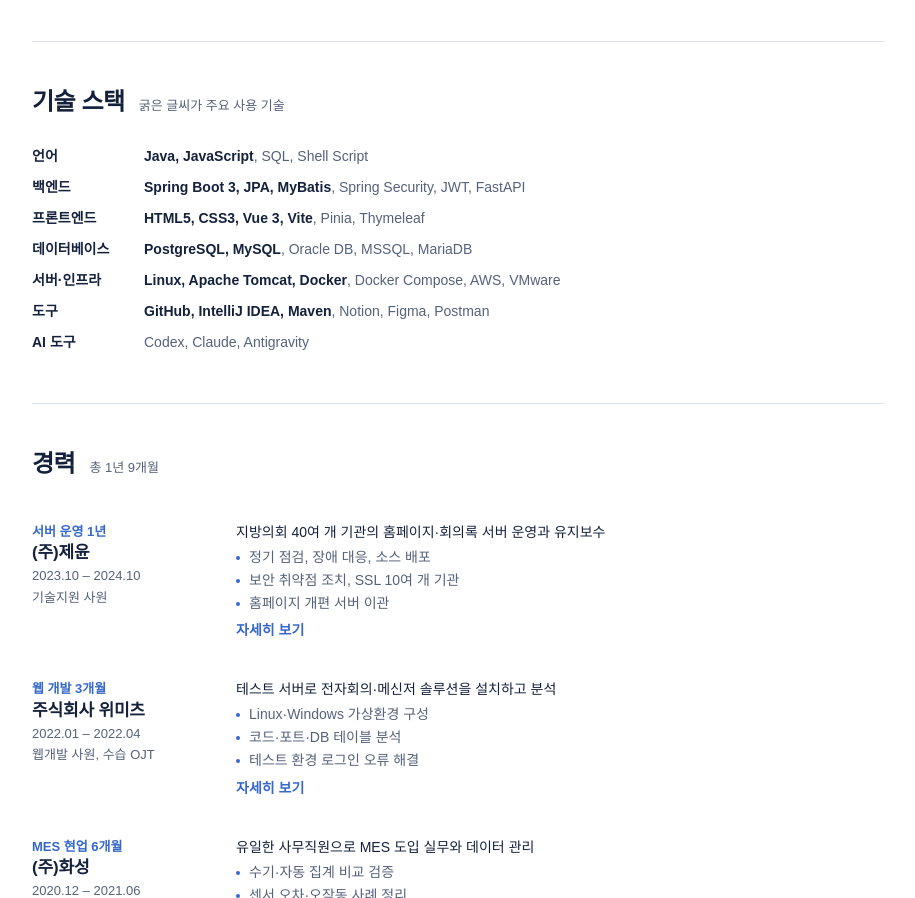
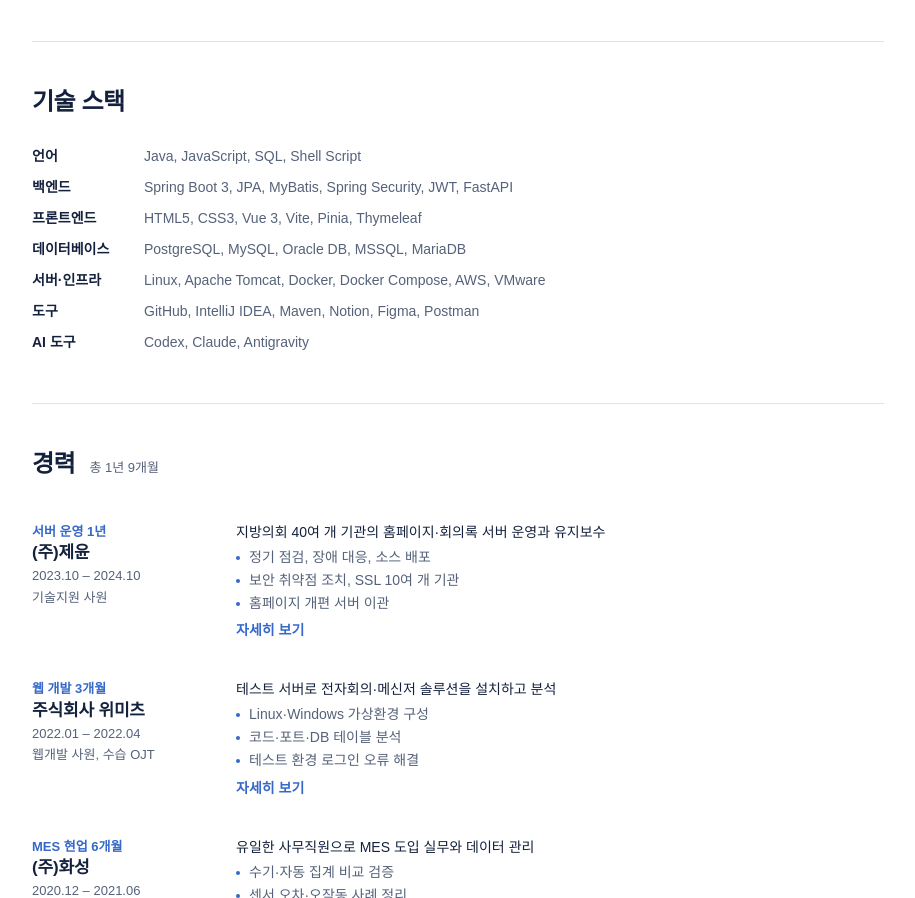
Before and after one commit to baekks/baekks.github.io, a plain HTML site: page index.html in a window 1280 px wide. Shown: the part 979-1877 px from the top of the page, without its empty margins (332-1247 px from the left). Drawn offline with Linux system fonts and the light colour scheme; a web font is replaced by a local one.

Commit message:
Remove primary technology emphasis from skills list

```diff
--- a/index.html
+++ b/index.html
@@ -74,14 +74,14 @@
 
     <!-- ===== 기술 ===== -->
     <section id="skills">
-      <h2>기술 스택 <small>굵은 글씨가 주요 사용 기술</small></h2>
+      <h2>기술 스택</h2>
       <dl class="skills">
-          <div><dt>언어</dt><dd><b>Java, JavaScript</b>, SQL, Shell Script</dd></div>
-          <div><dt>백엔드</dt><dd><b>Spring Boot 3, JPA, MyBatis</b>, Spring Security, JWT, FastAPI</dd></div>
-          <div><dt>프론트엔드</dt><dd><b>HTML5, CSS3, Vue 3, Vite</b>, Pinia, Thymeleaf</dd></div>
-          <div><dt>데이터베이스</dt><dd><b>PostgreSQL, MySQL</b>, Oracle DB, MSSQL, MariaDB</dd></div>
-          <div><dt>서버·인프라</dt><dd><b>Linux, Apache Tomcat, Docker</b>, Docker Compose, AWS, VMware</dd></div>
-          <div><dt>도구</dt><dd><b>GitHub, IntelliJ IDEA, Maven</b>, Notion, Figma, Postman</dd></div>
+          <div><dt>언어</dt><dd>Java, JavaScript, SQL, Shell Script</dd></div>
+          <div><dt>백엔드</dt><dd>Spring Boot 3, JPA, MyBatis, Spring Security, JWT, FastAPI</dd></div>
+          <div><dt>프론트엔드</dt><dd>HTML5, CSS3, Vue 3, Vite, Pinia, Thymeleaf</dd></div>
+          <div><dt>데이터베이스</dt><dd>PostgreSQL, MySQL, Oracle DB, MSSQL, MariaDB</dd></div>
+          <div><dt>서버·인프라</dt><dd>Linux, Apache Tomcat, Docker, Docker Compose, AWS, VMware</dd></div>
+          <div><dt>도구</dt><dd>GitHub, IntelliJ IDEA, Maven, Notion, Figma, Postman</dd></div>
           <div><dt>AI 도구</dt><dd>Codex, Claude, Antigravity</dd></div>
       </dl>
     </section>
```
